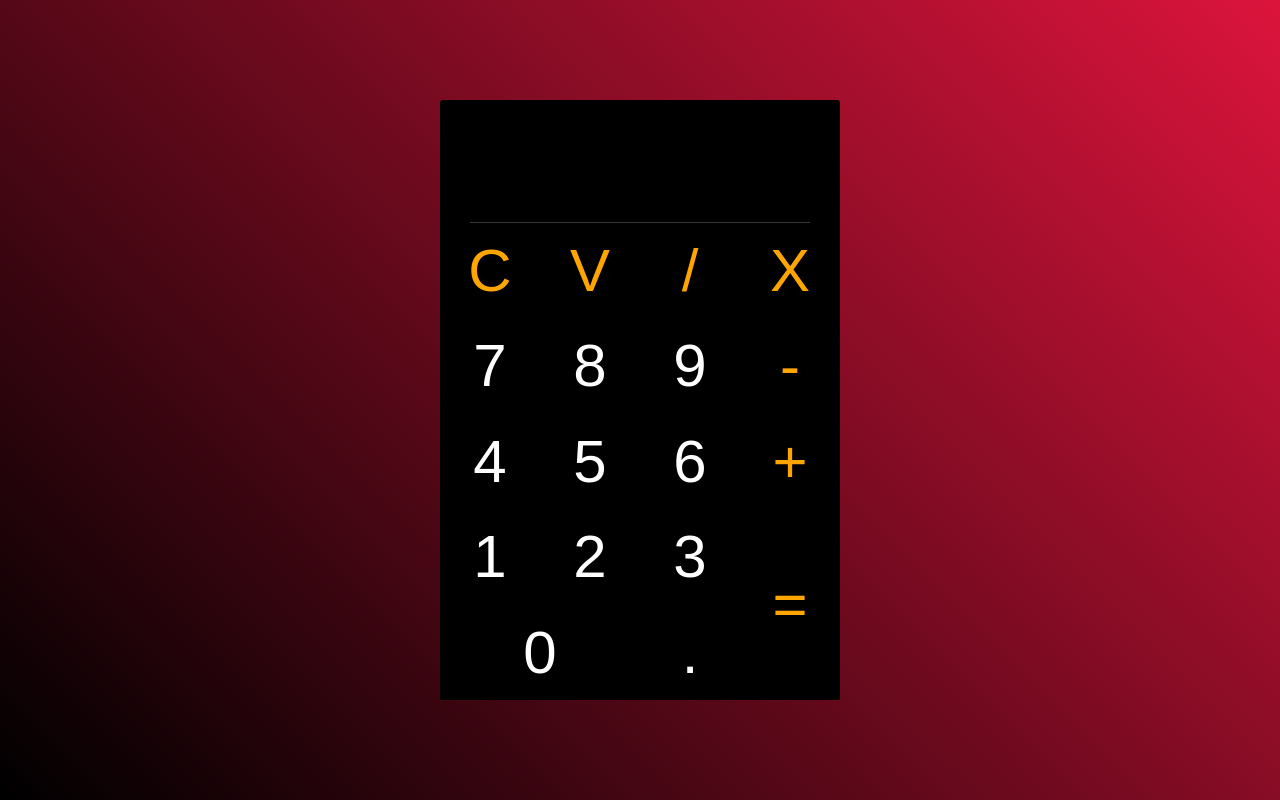
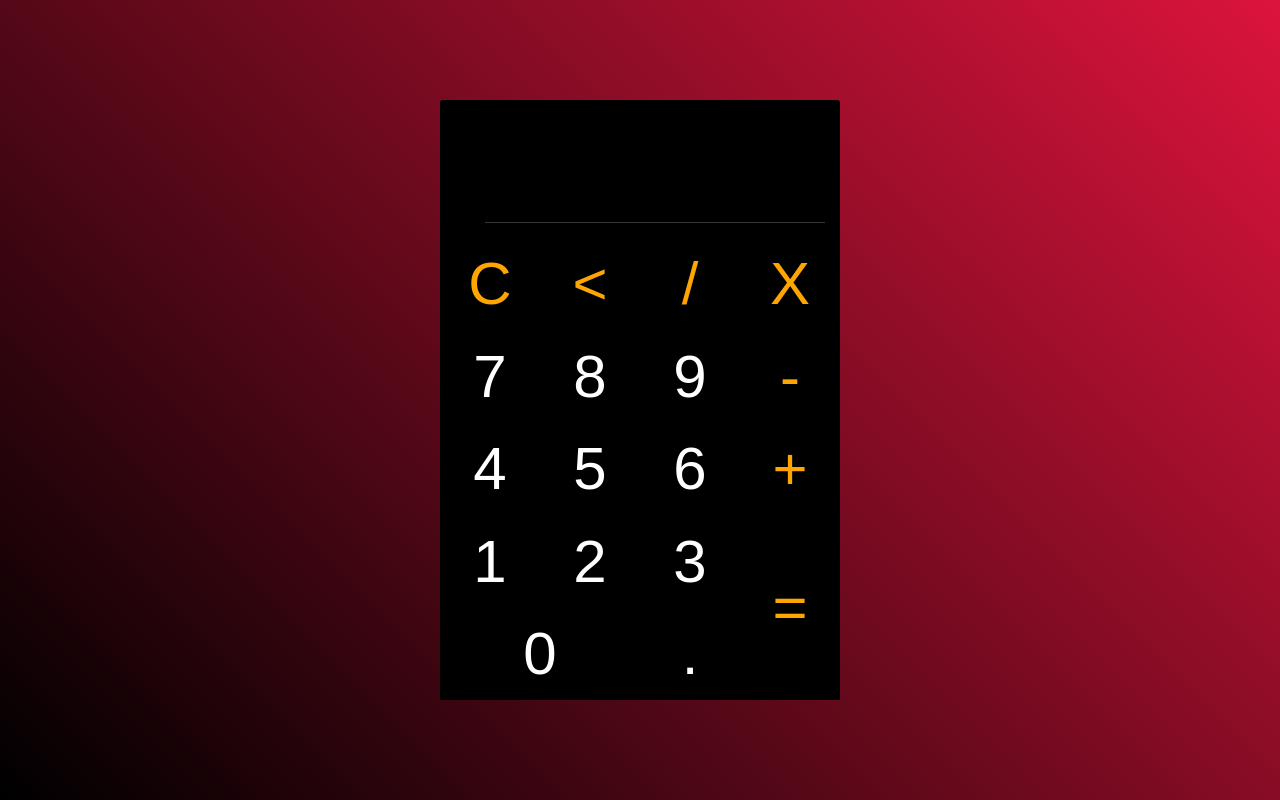
Before and after one commit to IgorRSGraziano/calculadora-js, a plain HTML site: page index.html in a window 1280 px wide. Drawn offline with Linux system fonts and the light colour scheme.

Commit message:
add main functions

```diff
--- a/index.html
+++ b/index.html
@@ -11,28 +11,28 @@
 
 <body>
     <main class="calculator">
-        <div class="calculator-result">
-
+        <div class="calculator-result-area">
+            <span class="calculator-result"></span>
         </div>
         <form class="calculator-keys">
-            <button class="calculator-keys-operator">C</button>
-            <button class="calculator-keys-operator">V</button>
-            <button class="calculator-keys-operator">/</button>
-            <button class="calculator-keys-operator">X</button>
-            <button>7</button>
-            <button>8</button>
-            <button>9</button>
-            <button class="calculator-keys-operator">-</button>
-            <button>4</button>
-            <button>5</button>
-            <button>6</button>
-            <button class="calculator-keys-operator">+</button>
-            <button>1</button>
-            <button>2</button>
-            <button>3</button>
-            <button class="calculator-keys-operator calculator-key-equal">=</button>
-            <button class="calculator-key-zero">0</button>
-            <button>.</button>
+            <input type="button" class="calculator-keys-operator" onclick="clean()" value="C">
+            <input type="button" class="calculator-keys-operator" onclick="backspace()" value="<">
+            <input type="button" class="calculator-keys-operator" onclick="insert('/')" value="/">
+            <input type="button" class="calculator-keys-operator" onclick="insert('*')" value="X">
+            <input type="button" class="calculator-key-number" onclick="insert('7')" value="7">
+            <input type="button" class="calculator-key-number" onclick="insert('8')" value="8">
+            <input type="button" class="calculator-key-number" onclick="insert('9')" value="9">
+            <input type="button" class="calculator-keys-operator" onclick="insert('-')" value="-">
+            <input type="button" class="calculator-key-number" onclick="insert('4')" value="4">
+            <input type="button" class="calculator-key-number" onclick="insert('5')" value="5">
+            <input type="button" class="calculator-key-number" onclick="insert('6')" value="6">
+            <input type="button" class="calculator-keys-operator" onclick="insert('+')" value="+">
+            <input type="button" class="calculator-key-number" onclick="insert('1')" value="1">
+            <input type="button" class="calculator-key-number" onclick="insert('2')" value="2">
+            <input type="button" class="calculator-key-number" onclick="insert('3')" value="3">
+            <input type="button" class="calculator-keys-operator calculator-key-equal" onclick="calculate()" value="=">
+            <input type="button" class="calculator-key-zero" onclick="insert('0')" value="0">
+            <input type="button" onclick="insert('.')" value=".">
         </form>
     </main>
     <script src="script.js">
--- a/script.js
+++ b/script.js
@@ -1 +1,22 @@
 console.log("Hello World <3")
+
+
+function insert(number) {
+    let result = document.querySelector(".calculator-result").textContent;
+    document.querySelector(".calculator-result").textContent = result + number
+
+}
+
+function clean() {
+    document.querySelector(".calculator-result").textContent = ''
+}
+
+function backspace() {
+    let result = document.querySelector(".calculator-result").textContent
+    document.querySelector(".calculator-result").textContent = result.slice(0, -1);
+}
+
+function calculate() {
+    let result = document.querySelector(".calculator-result").textContent
+    document.querySelector(".calculator-result").textContent = eval(result)
+}
--- a/style.css
+++ b/style.css
@@ -21,10 +21,13 @@ body {
 
 }
 
-.calculator-result {
+.calculator-result-area {
     position: relative;
+    flex: 1;
+    align-self: flex-end;
+    margin: 15px;
 }
-.calculator-result::after {
+.calculator-result-area::after {
     content: "";
     width: 340px;
     height: 1px;
@@ -34,6 +37,13 @@ body {
     bottom: 0px;
 }
 
+.calculator-result {
+    font-size: 3rem;
+    display: block;
+    text-align: right;
+    width: 100%;
+}
+
 .calculator-keys  {
     display: grid;
     grid-template-columns: repeat(4, 1fr);
@@ -41,14 +51,14 @@ body {
 
 
 
-.calculator-keys button {
+.calculator-keys input {
     background-color: black;
     color: white;
     border: none;
     font-size: 60px;
 }
 
-.calculator-keys button:hover {
+.calculator-keys input:hover {
     background-color: orange;
     border-radius: 7px;
     transition: 0.2s;
```
